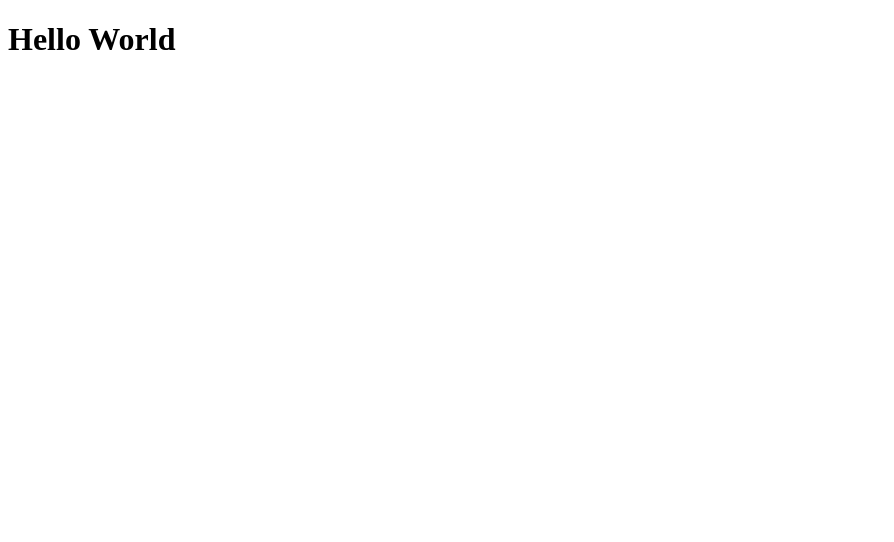
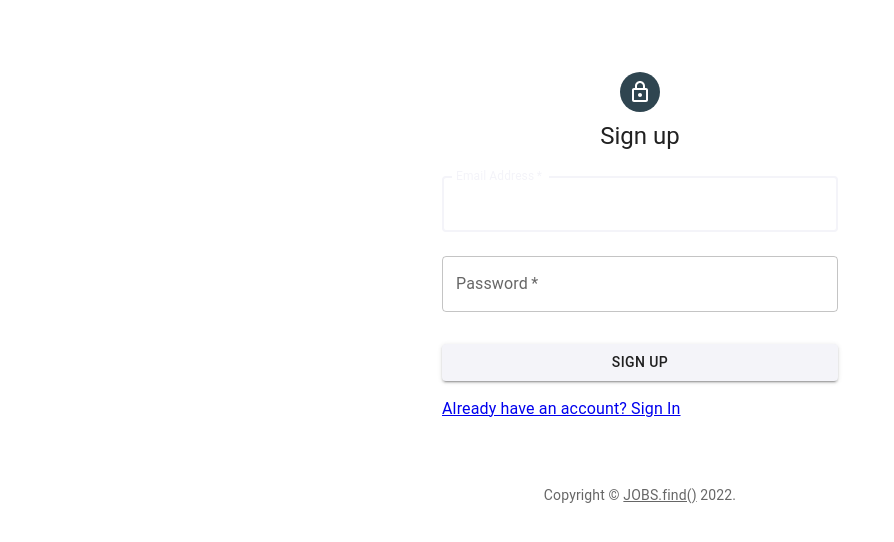
Before and after one commit to job-application-tracker/job-application-fe, a React app: page / in a window 1280 px wide. Shown: the top 542 px of the page, without its empty margins (0-894 px from the left). Built offline with nearby package versions, Linux system fonts and the light colour scheme.

Commit message:
basic theme, authform setup

```diff
--- a/package.json
+++ b/package.json
@@ -67,6 +67,10 @@
     "webpack-dev-server": "^4.9.3"
   },
   "dependencies": {
+    "@emotion/react": "^11.9.3",
+    "@emotion/styled": "^11.9.3",
+    "@mui/icons-material": "^5.8.4",
+    "@mui/material": "^5.9.0",
     "react": "^17.0.2",
     "react-dom": "^17.0.2",
     "react-router-dom": "^5.3.3"
--- a/src/App.jsx
+++ b/src/App.jsx
@@ -1,3 +1,5 @@
+import Landing from './views/Landing';
+
 export default function App() {
-  return <h1>Hello World</h1>;
+  return <Landing />;
 }
--- /dev/null
+++ b/src/components/Auth.jsx
@@ -0,0 +1,108 @@
+import { StayPrimaryLandscape } from '@mui/icons-material';
+import LockOutlinedIcon from '@mui/icons-material/LockOutlined';
+
+import {
+  Avatar,
+  Box,
+  Button,
+  Container,
+  CssBaseline,
+  Grid,
+  TextField,
+  Typography,
+  Link as MuiLink,
+} from '@mui/material';
+import { Link } from 'react-router-dom';
+
+function Auth() {
+  function Copyright(props) {
+    return (
+      <Typography
+        variant="body2"
+        color="text.secondary"
+        align="center"
+        {...props}
+      >
+        {'Copyright © '}
+        <MuiLink color="inherit" href="https://mui.com/">
+          JOBS.find()
+        </MuiLink>{' '}
+        {new Date().getFullYear()}
+        {'.'}
+      </Typography>
+    );
+  }
+
+  return (
+    <Container component="main" maxWidth="xs">
+      <CssBaseline />
+      <Box
+        sx={{
+          marginTop: 8,
+          display: 'flex',
+          flexDirection: 'column',
+          alignItems: 'center',
+        }}
+      >
+        <Avatar sx={{ m: 1, bgcolor: 'secondary.main' }}>
+          <LockOutlinedIcon />
+        </Avatar>
+        <Typography component="h1" variant="h5">
+          Sign up
+        </Typography>
+        <Box component="form" noValidate sx={{ mt: 1 }}>
+          <TextField
+            margin="normal"
+            required
+            fullWidth
+            id="email"
+            label="Email Address"
+            name="email"
+            autoComplete="email"
+            autoFocus
+          />
+          <TextField
+            margin="normal"
+            required
+            fullWidth
+            name="password"
+            label="Password"
+            type="password"
+            id="password"
+            autoComplete="current-password"
+          />
+          <Button
+            type="submit"
+            fullWidth
+            variant="contained"
+            sx={{
+              mt: 3,
+              mb: 2,
+              '&:hover': {
+                color: 'primary.main',
+              },
+            }}
+          >
+            Sign Up
+          </Button>
+          <Grid container>
+            <Grid item>
+              {/*for error message}
+              {/* <Typography color={'error'} variant="subtitle2">
+                {errorMessage}
+              </Typography> */}
+            </Grid>
+            <Grid item>
+              <Link to={`/signIn`} variant="body2">
+                {'Already have an account? Sign In'}
+              </Link>
+            </Grid>
+          </Grid>
+        </Box>
+      </Box>
+      <Copyright sx={{ mt: 8, mb: 4 }} />
+    </Container>
+  );
+}
+
+export default Auth;
--- a/src/index.jsx
+++ b/src/index.jsx
@@ -1,10 +1,17 @@
+import { ThemeProvider } from '@mui/material/styles';
 import React from 'react';
 import { render } from 'react-dom';
 import App from './App';
+import theme from './utils/theme';
+import { BrowserRouter as Router } from 'react-router-dom';
 
 render(
   <React.StrictMode>
-    <App />
+    <ThemeProvider theme={theme}>
+      <Router>
+        <App />
+      </Router>
+    </ThemeProvider>
   </React.StrictMode>,
   document.getElementById('root')
 );
--- /dev/null
+++ b/src/utils/theme.js
@@ -0,0 +1,16 @@
+import { createTheme } from '@mui/material/styles';
+
+const theme = createTheme({
+  palette: {
+    primary: {
+      main: '#f4f4f9',
+      light: '#b8dbd9',
+      dark: '#121212',
+    },
+    secondary: {
+      main: '#2f4550',
+    },
+  },
+});
+
+export default theme;
--- /dev/null
+++ b/src/views/Landing.jsx
@@ -0,0 +1,12 @@
+import React from 'react';
+import Auth from '../components/Auth';
+
+function Landing() {
+  return (
+    <div>
+      <Auth />
+    </div>
+  );
+}
+
+export default Landing;
```
Also changed, not shown: 1 other file (tests, documents, lock files or other folders).
